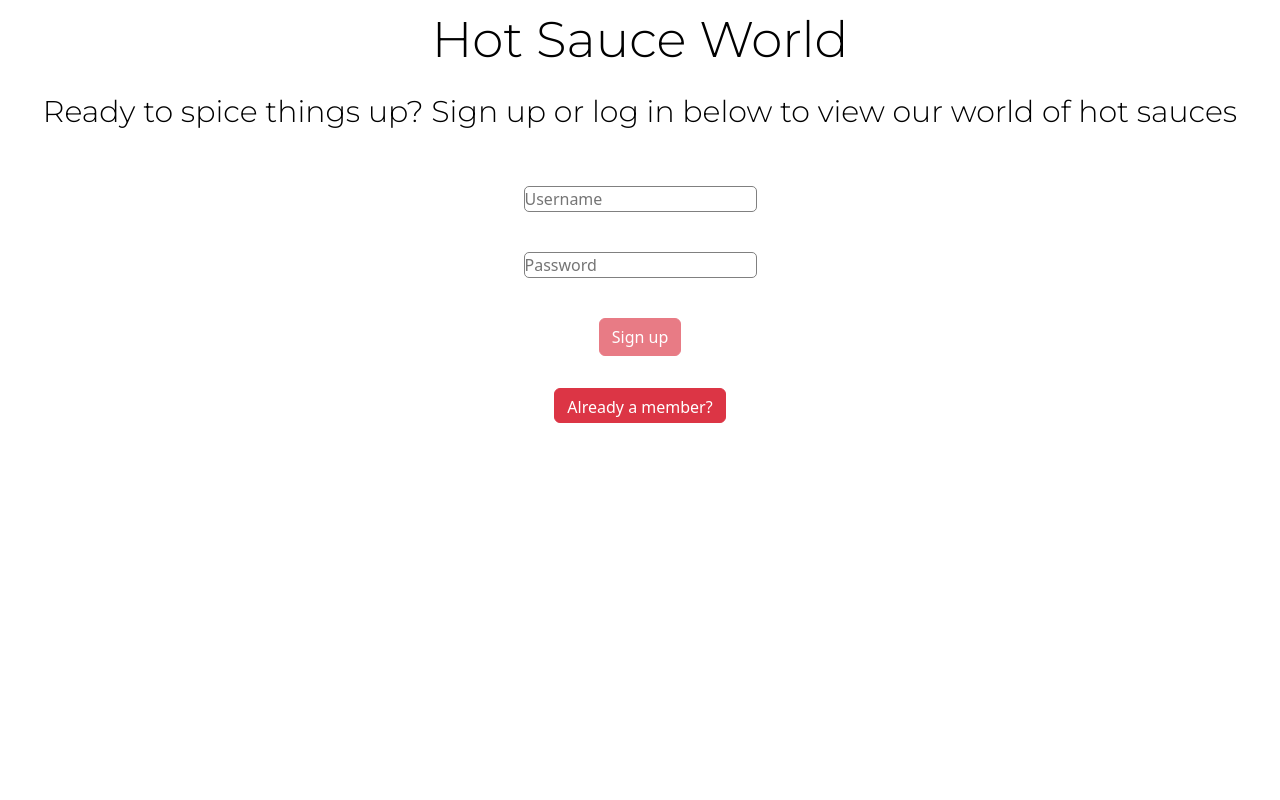
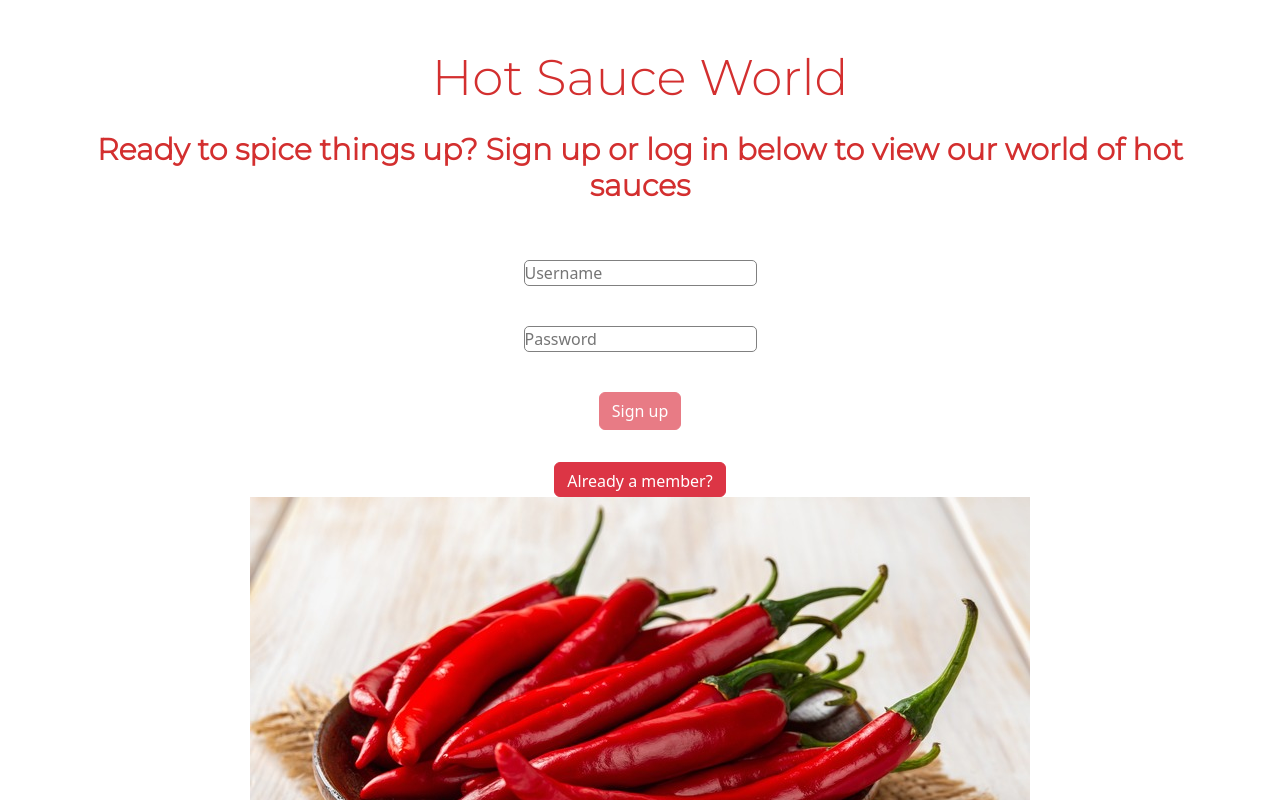
Before and after one commit to ashleymckellar/hotsauceworld, a React (Create React App) app in the folder client/: page / in a window 1280 px wide. Shown: the top 800 px of the page. Built offline with nearby package versions, Linux system fonts and the light colour scheme.

Commit message:
updated sign in page

```diff
--- a/client/src/App.css
+++ b/client/src/App.css
@@ -6,6 +6,7 @@ html {
     /* Prevent vertical scrollbars when not needed */
     background: #FFFFFF;
 }
+
 
 /* body {
 
@@ -175,7 +176,23 @@ form {
 .welcome {
     text-align: center;
     padding: 10px;
-    background: #FFFFFF;
+
+    position: relative;
+    height: 100%;
+}
+
+.overlay {
+
+        position: absolute;
+        top: 0;
+        left: 0;
+        width: 100%;
+        height: 100%;
+        background-color: rgba(0, 0, 0, 0.5); /* Dark overlay for better text readability */
+        display: flex;
+        justify-content: center;
+        align-items: center;
+
 }
 
 .cardsize {
@@ -222,10 +239,7 @@ form {
     color: white;
 }
 
-textarea {
-    width: 300px;
-    height: 150px;
-}
+
 
 .logout-btn {
     background-color: #FBC02D;
@@ -293,10 +307,12 @@ textarea {
    width: 600px;
 }
 
-/* .two-red-chili-peppers {
-    max-width: 400px; /* Adjust this value as needed */
-height: auto;
-/* } */
+/* .background-image {
+    position: relative;
+    height: 100%;
+    background: url("../assets/chili-peppers.jpeg") no-repeat center center/cover;
+} */
+
 */ .home-container {
     display: flex;
     flex-direction: column;
@@ -316,14 +332,15 @@ height: auto;
 .world {
     text-align: center;
     font-family: "Montserrat";
-    color: black;
+    color: #D32F2F;
     font-size: 50px;
 }
 
 .ready {
   text-align: center;
   font-family: "Montserrat";
-  color: black;
+  font-weight: bold;
+  color: #D32F2F;
   font-size: 30px;
 }
 
--- a/client/src/components/Home.js
+++ b/client/src/components/Home.js
@@ -1,24 +1,33 @@
 import React from 'react';
 import Auth from "./Auth.js"
 import chiliPepper from "../assets/two-red-chili-peppers.jpg"
+import chilipeppers from "../assets/chili-peppers.jpeg";
 
-//couldn't get the color gradient to span the entire page
-//would probably also add an image here but had issues getting it formatted to the correct size
+
 
 function Home() {
 
 
     return (
-        <div className='welcome mx-auto row g-3'>
-            <h1 className='world'>Hot Sauce World</h1>
-            <br></br>
-            <h2 className='ready'>Ready to spice things up?  Sign up or log in below to view our world of hot sauces</h2>
-            {/* <img src={chiliPepper} className='two-red-chili-peppers'/> */}
-        <div>
-                <Auth />
-            </div>
+        <div
+            className="welcome mx-auto row g-3 p-5"
+            style={{ backgroundImage: { chilipeppers } }}
+        >
+
+                <h1 className="world">Hot Sauce World</h1>
+                <br></br>
+                <h2 className="ready">
+                    Ready to spice things up? Sign up or log in below to view
+                    our world of hot sauces
+                </h2>
+                {/* <img src={chiliPepper} className='two-red-chili-peppers'/> */}
+                <div>
+                    <Auth />
+                    <img src={chilipeppers} />
+                </div>
+
         </div>
-    )
+    );
 };
 
 
--- a/client/src/components/SauceList.js
+++ b/client/src/components/SauceList.js
@@ -1,4 +1,4 @@
-///bug: page has to be refreshed for new comment to appear
+
 
 
 
@@ -103,15 +103,16 @@ function SauceList(props) {
 
                             </div>
                             {showComments && (
-                                <div className="card-comments-parent">
+                                <div>
                                     <h3>Comments</h3>
-                                <div className="card-comments-div">
+                                <div>
 
                                     <div className=" .bg-body-secondary">
 
                                         <ul>
                                             {comments &&
                                             Array.isArray(comments) ? (
+
                                                 comments.map((comment) => (
                                                     <li key={comment._id} className="comment-bubble">
                                                         <p>{comment.comment}</p>
```
Also changed, not shown: client/src/assets/chili-peppers.jpeg (added).
